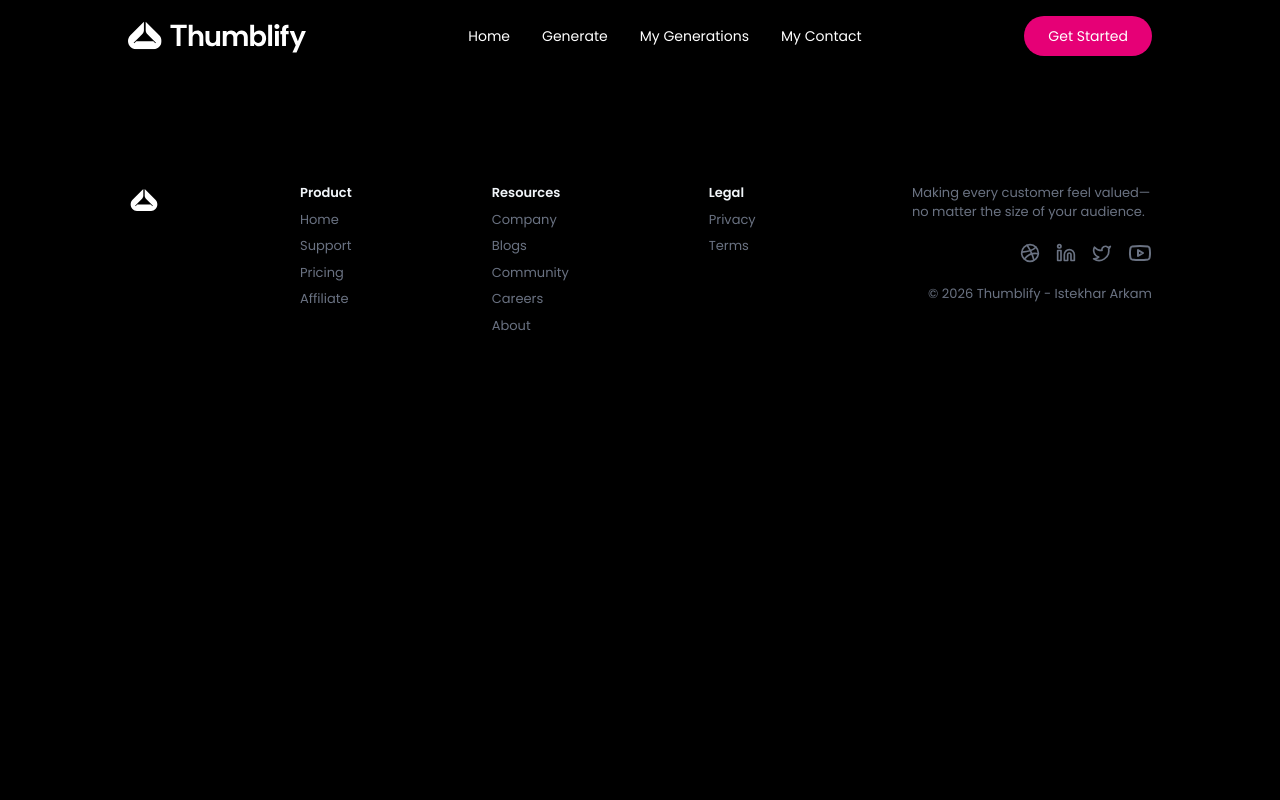
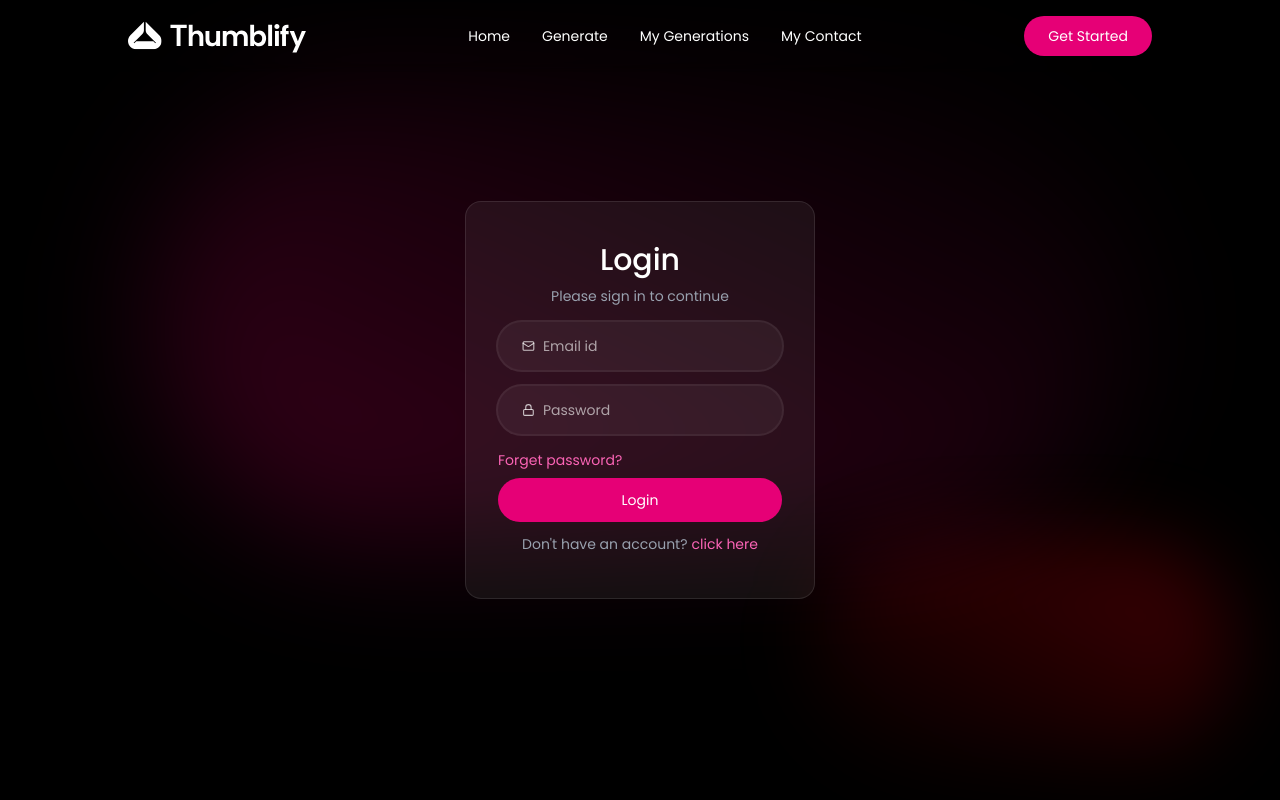
Before and after one commit to Istekhar-Arkam/AI-Thumbnail-Generator-App, a React (Vite) app in the folder Frontend/: page /login in a window 1280 px wide. Shown: the top 800 px of the page. Built offline with nearby package versions, Linux system fonts and the light colour scheme.

Commit message:
feat: Add Login component and integrate routing for login page

```diff
--- a/Frontend/src/App.tsx
+++ b/Frontend/src/App.tsx
@@ -7,6 +7,7 @@
 import LenisScroll from "./components/LenisScroll";
 import MyGeneration from "./pages/MyGeneration";
 import YtPreview from "./pages/YtPreview";
+import Login from "./components/Login";
 
 export default function App() {
   return (
@@ -19,6 +20,7 @@
         <Route path="/generate/:id" element={<Generate />} />
         <Route path="/my-generation" element={<MyGeneration />} />
         <Route path="/preview" element={<YtPreview />} />
+        <Route path="/login" element={<Login />} />
       </Routes>
       <Footer />
     </>
--- /dev/null
+++ b/Frontend/src/components/Login.tsx
@@ -0,0 +1,155 @@
+import { useState } from "react";
+import React from "react";
+import SoftBackdrop from "./Softbackdrop";
+const Login = () => {
+  const [state, setState] = useState("login");
+
+  const [formData, setFormData] = useState({
+    name: "",
+    email: "",
+    password: "",
+  });
+
+  const handleChange = (e: React.ChangeEvent<HTMLInputElement>) => {
+    const { name, value } = e.target;
+    setFormData((prev) => ({ ...prev, [name]: value }));
+  };
+
+  const handleSubmit = (e: React.FormEvent<HTMLFormElement>) => {
+    e.preventDefault();
+  };
+  return (
+    <>
+      <SoftBackdrop />
+      <div className="min-h-screen flex items-center justify-center">
+        <form
+          onSubmit={handleSubmit}
+          className="w-full sm:w-87.5 text-center bg-white/6 border border-white/10 rounded-2xl px-8"
+        >
+          <h1 className="text-white text-3xl mt-10 font-medium">
+            {state === "login" ? "Login" : "Sign up"}
+          </h1>
+
+          <p className="text-gray-400 text-sm mt-2">
+            Please sign in to continue
+          </p>
+
+          {state !== "login" && (
+            <div className="flex items-center mt-6 w-full bg-white/5 ring-2 ring-white/10 focus-within:ring-pink-500/60 h-12 rounded-full overflow-hidden pl-6 gap-2 transition-all ">
+              <svg
+                xmlns="http://www.w3.org/2000/svg"
+                width="16"
+                height="16"
+                viewBox="0 0 24 24"
+                fill="none"
+                stroke="currentColor"
+                className="text-white/60"
+                strokeWidth="2"
+                strokeLinecap="round"
+                strokeLinejoin="round"
+              >
+                {" "}
+                <circle cx="12" cy="8" r="5" />{" "}
+                <path d="M20 21a8 8 0 0 0-16 0" />{" "}
+              </svg>
+              <input
+                type="text"
+                name="name"
+                placeholder="Name"
+                className="w-full bg-transparent text-white placeholder-white/60 border-none outline-none "
+                value={formData.name}
+                onChange={handleChange}
+                required
+              />
+            </div>
+          )}
+
+          <div className="flex items-center w-full mt-4 bg-white/5 ring-2 ring-white/10 focus-within:ring-pink-500/60 h-12 rounded-full overflow-hidden pl-6 gap-2 transition-all ">
+            <svg
+              xmlns="http://www.w3.org/2000/svg"
+              width="14"
+              height="14"
+              viewBox="0 0 24 24"
+              fill="none"
+              stroke="currentColor"
+              className="text-white/75"
+              strokeWidth="2"
+              strokeLinecap="round"
+              strokeLinejoin="round"
+            >
+              {" "}
+              <path d="m22 7-8.991 5.727a2 2 0 0 1-2.009 0L2 7" />{" "}
+              <rect x="2" y="4" width="20" height="16" rx="2" />{" "}
+            </svg>
+            <input
+              type="email"
+              name="email"
+              placeholder="Email id"
+              className="w-full bg-transparent text-white placeholder-white/60 border-none outline-none "
+              value={formData.email}
+              onChange={handleChange}
+              required
+            />
+          </div>
+
+          <div className=" flex items-center mt-4 w-full bg-white/5 ring-2 ring-white/10 focus-within:ring-pink-500/60 h-12 rounded-full overflow-hidden pl-6 gap-2 transition-all ">
+            <svg
+              xmlns="http://www.w3.org/2000/svg"
+              width="14"
+              height="14"
+              viewBox="0 0 24 24"
+              fill="none"
+              stroke="currentColor"
+              className="text-white/75"
+              strokeWidth="2"
+              strokeLinecap="round"
+              strokeLinejoin="round"
+            >
+              {" "}
+              <rect width="18" height="11" x="3" y="11" rx="2" ry="2" />{" "}
+              <path d="M7 11V7a5 5 0 0 1 10 0v4" />{" "}
+            </svg>
+            <input
+              type="password"
+              name="password"
+              placeholder="Password"
+              className="w-full bg-transparent text-white placeholder-white/60 border-none outline-none"
+              value={formData.password}
+              onChange={handleChange}
+              required
+            />
+          </div>
+
+          <div className="mt-4 text-left">
+            <button className="text-sm text-pink-400 hover:underline">
+              Forget password?
+            </button>
+          </div>
+
+          <button
+            type="submit"
+            className="mt-2 w-full h-11 rounded-full text-white bg-pink-600 hover:bg-pink-500 transition "
+          >
+            {state === "login" ? "Login" : "Sign up"}
+          </button>
+
+          <p
+            onClick={() =>
+              setState((prev) => (prev === "login" ? "register" : "login"))
+            }
+            className="text-gray-400 text-sm mt-3 mb-11 cursor-pointer"
+          >
+            {state === "login"
+              ? "Don't have an account?"
+              : "Already have an account?"}
+            <span className="text-pink-400 hover:underline ml-1">
+              click here
+            </span>
+          </p>
+        </form>
+      </div>
+    </>
+  );
+};
+
+export default Login;
--- /dev/null
+++ b/Frontend/src/components/SoftBackdrop.tsx
@@ -0,0 +1,12 @@
+const SoftBackdrop = () => {
+  return (
+    <>
+      <div className="fixed inset-0 -z-1 pointer-events-none">
+        <div className="absolute left-1/2 top-20 -translate-x-1/2 w-245 h-115 bg-linear-to-tr from-pink-800/35 to-transparent rounded-full blur-3xl" />
+        <div className="absolute right-12 bottom-10 w-105 h-55 bg-linear-to-bl from-red-700/35 to-transparent rounded-full blur-2xl" />
+      </div>
+    </>
+  );
+};
+
+export default SoftBackdrop;
```
